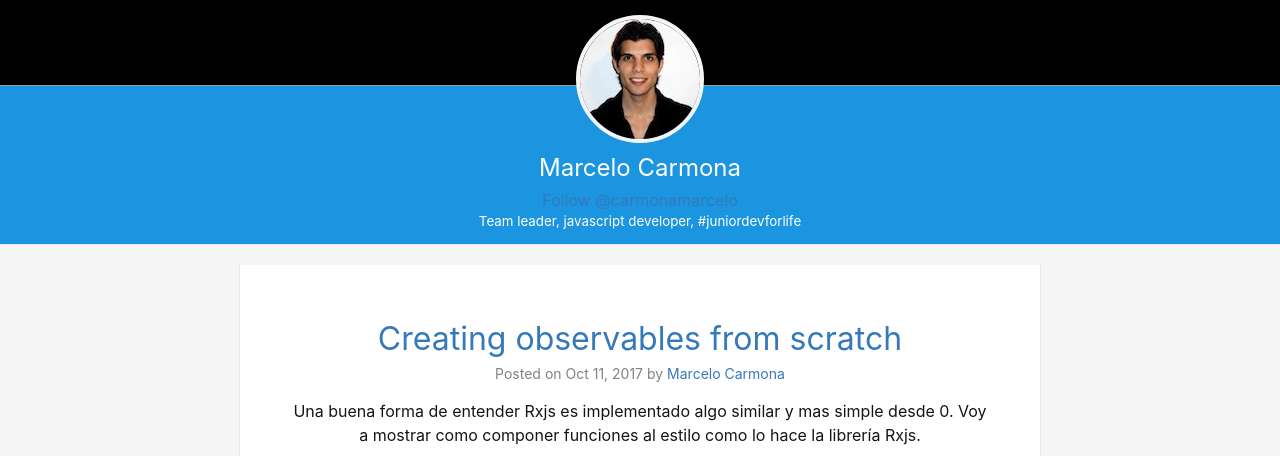
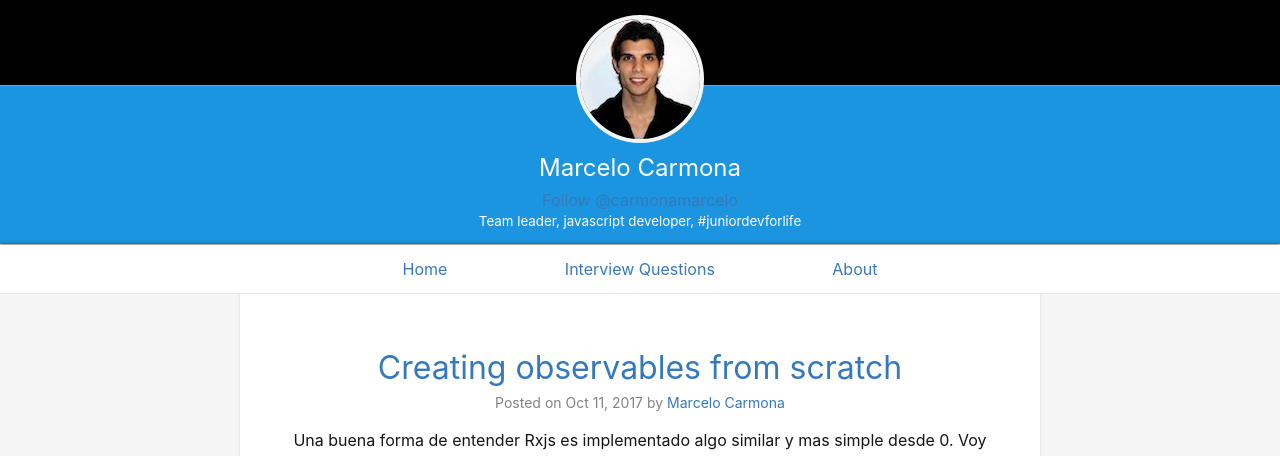
Before and after one commit to marcelocarmona/marcelocarmona.github.io, a Jekyll site: the page built from index.html, in a window 1280 px wide, cut to the strip 0-456 px from the top of the page. Built offline with Jekyll 4.4.1, drawn with Linux system fonts in a browser that asks for light colours; comment, search, counter and statistics services are not loaded.

Commit message:
navbar added

```diff
--- a/_includes/header.html
+++ b/_includes/header.html
@@ -18,3 +18,13 @@
   <script async src="//platform.twitter.com/widgets.js" charset="utf-8"></script>
   <p class="bio__I-am">Team leader, javascript developer, #juniordevforlife</p>
 </div>
+
+<div class="section">
+  <nav class="wrapper">
+      <div class="navbar">
+        <a class="navbar__button" href="/">Home</a>
+        <a class="navbar__button" href="/Front-end-Developer-Interview-Questions">Interview Questions</a>
+        <a class="navbar__button" href="about">About</a>
+    </div>
+  </nav>
+</div>
--- a/_sass/_layout.scss
+++ b/_sass/_layout.scss
@@ -24,7 +24,6 @@
   color: white;
   padding-top: 64px;
   text-align: center;
-  margin-bottom: 20px;
   &__name{
     font-size: 24px;
     margin-bottom: 2px;
@@ -104,6 +103,21 @@
   }
 }
 
+.section {
+  background-color: #ffffff;
+  border-bottom: 1px solid #e8e8e8;
+  box-shadow: 0px 1px 5px #000000;
+}
+
+.navbar {
+  display: flex;
+  justify-content: space-evenly;
+  &__button {
+    padding: 12px 0;
+    margin: 0 5px;
+    white-space: nowrap;
+  }
+}
 
 /**
  * Site footer
```
